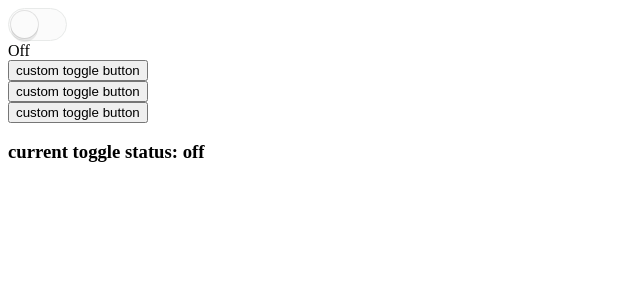
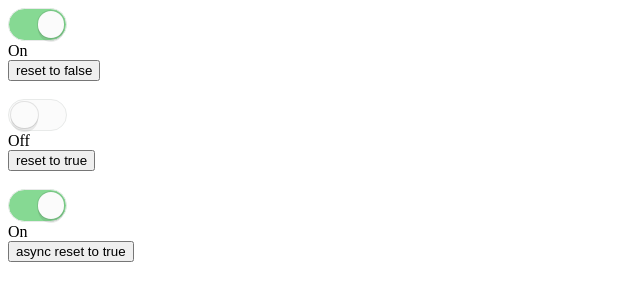
Before and after one commit to haoliangwu/advanced-vue-component-patterns, a Vue app: page / in a window 1280 px wide. Shown: the top 300 px of the page, without its empty margins (0-640 px from the left). Built offline with nearby package versions, Linux system fonts and the light colour scheme.

Commit message:
[ADD] part-7 add state intializer

```diff
--- a/src/App.vue
+++ b/src/App.vue
@@ -1,14 +1,29 @@
 <template>
   <div id="app">
-    <toggle @toggle="onToggle">
-      <template slot-scope="{status, toggle}">
+    <toggle :on="true" @toggle="onToggle" :on-reset="onReset">
+      <template slot-scope="{status, toggle, reset}">
         <toggle-button></toggle-button>
         <toggle-on>On</toggle-on>
         <toggle-off>Off</toggle-off>
-        <custom-button v-toggler ref="customButton" :on="status.on" :toggle="toggle"></custom-button>
-        <custom-button v-toggler="status.on" ref="customButton" :on="status.on" :toggle="toggle"></custom-button>
-        <custom-button v-toggler:on ref="customButton" :on="status.on" :toggle="toggle"></custom-button>
-        <custom-status-indicator :on="status.on"></custom-status-indicator>
+        <button @click="reset">reset to false</button>
+      </template>
+    </toggle>
+    <br>
+    <toggle :on="false" @toggle="onToggle" :on-reset="resetToTrue">
+      <template slot-scope="{status, toggle, reset}">
+        <toggle-button></toggle-button>
+        <toggle-on>On</toggle-on>
+        <toggle-off>Off</toggle-off>
+        <button @click="reset">reset to true</button>
+      </template>
+    </toggle>
+    <br>
+    <toggle :on="true" @toggle="onToggle" :on-reset="asyncResetToTrue">
+      <template slot-scope="{status, toggle, reset}">
+        <toggle-button></toggle-button>
+        <toggle-on>On</toggle-on>
+        <toggle-off>Off</toggle-off>
+        <button @click="reset">async reset to true</button>
       </template>
     </toggle>
   </div>
@@ -19,9 +34,6 @@ import Toggle from "./components/Toggle";
 import ToggleButton from "./components/ToggleButton";
 import ToggleOn from "./components/ToggleOn";
 import ToggleOff from "./components/ToggleOff";
-import CustomButton from "./components/CustomButton";
-import CustomStatusIndicator from "./components/CustomStatusIndicator";
-import toggler from "./directives/toggler";
 
 export default {
   name: "App",
@@ -29,17 +41,25 @@ export default {
     Toggle,
     ToggleButton,
     ToggleOn,
-    ToggleOff,
-    CustomButton,
-    CustomStatusIndicator
-  },
-  directives: {
-    toggler
+    ToggleOff
   },
   methods: {
     onToggle(on) {
       if (on) this.$refs.customButton.focus();
       console.log("toggle", on);
+    },
+    onReset(on) {
+      console.log("first reset toggle", on);
+    },
+    resetToTrue(on) {
+      console.log("second second toggle", on);
+      return true;
+    },
+    asyncResetToTrue(on) {
+      console.log("third second toggle", on);
+      return new Promise(resolve => {
+        setTimeout(() => resolve(true), 1500);
+      });
     }
   }
 };
--- a/src/components/Toggle.vue
+++ b/src/components/Toggle.vue
@@ -1,6 +1,6 @@
 <template>
   <div class="toggle">
-	  <slot :status="status" :toggle="toggle"></slot>
+	  <slot :status="status" :toggle="toggle" :reset="reset"></slot>
   </div>
 </template>
 <script>
@@ -9,6 +9,10 @@ export default {
     on: {
       type: Boolean,
       default: false
+    },
+    onReset: {
+      type: Function,
+      default: () => this.on
     },
     className: String
   },
@@ -23,7 +27,8 @@ export default {
     return {
       toggleComp: {
         status: this.status,
-        toggle: this.toggle
+        toggle: this.toggle,
+        reset: this.reset
       }
     };
   },
@@ -31,6 +36,13 @@ export default {
     toggle() {
       this.status.on = !this.status.on;
       this.$emit("toggle", this.status.on);
+    },
+    reset(){
+      Promise.resolve(this.onReset(this.status.on))
+        .then(on => {
+          this.status.on = on
+          this.$emit("reset", this.status.on)
+        })
     }
   },
   mounted() {
```
